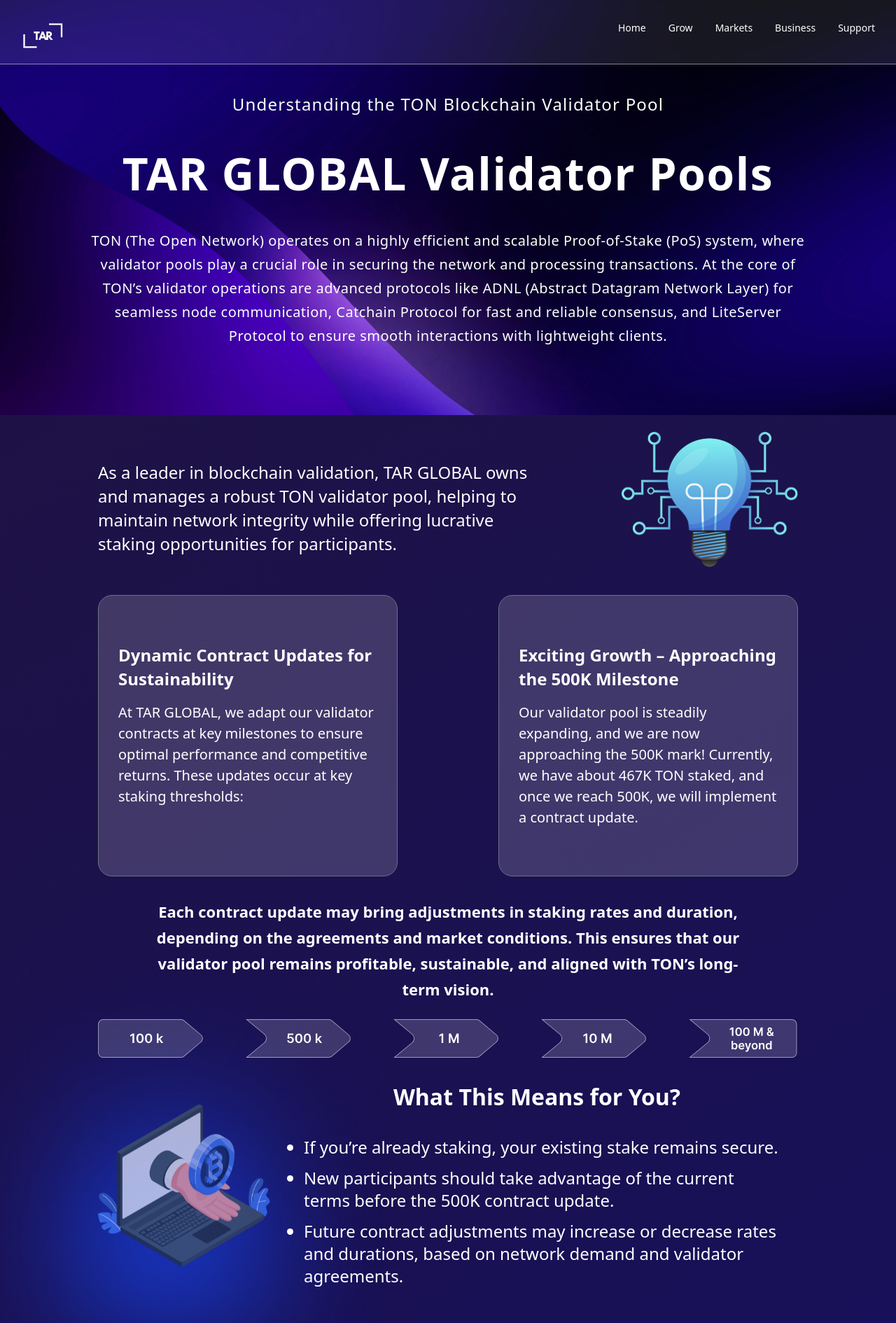
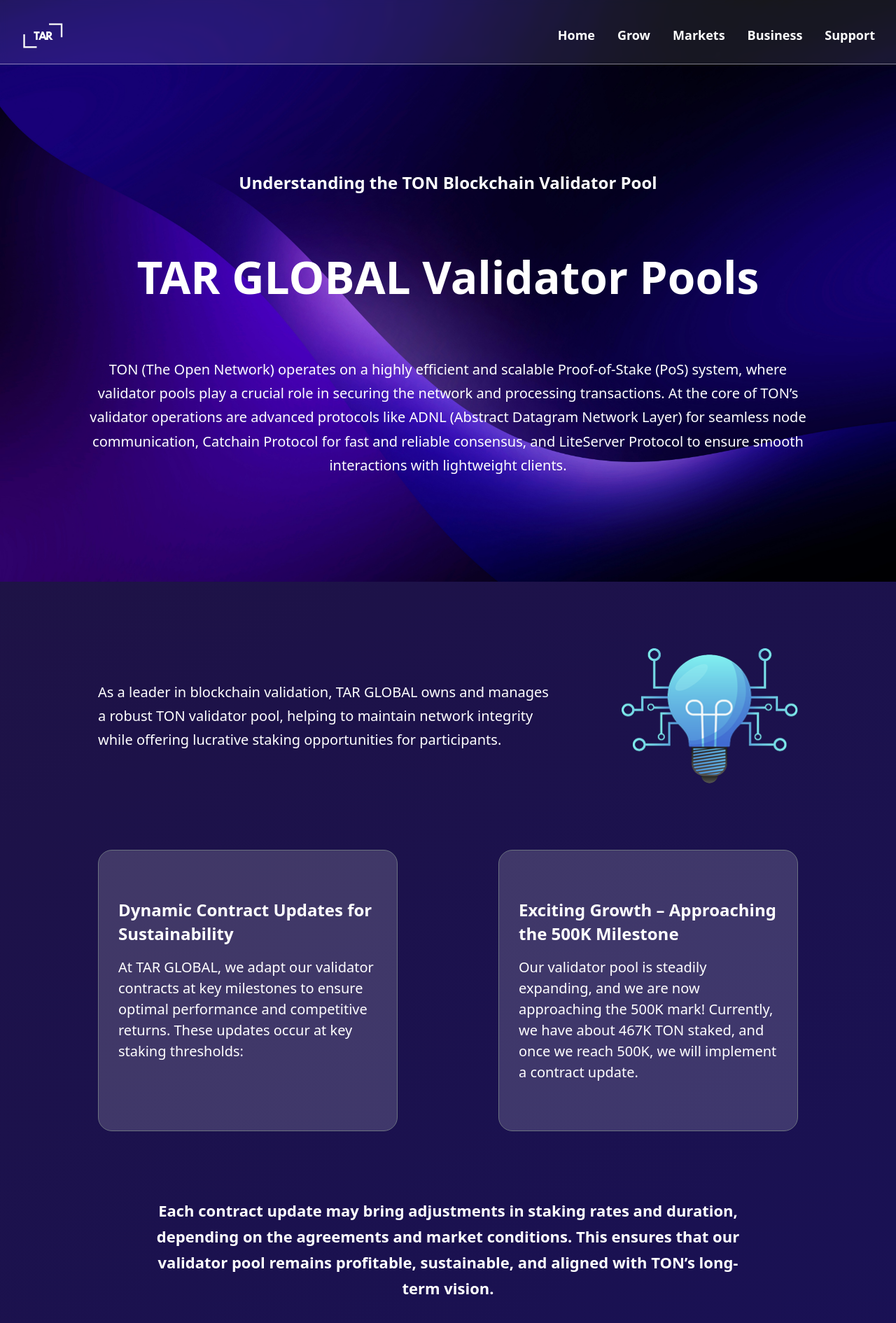
Before and after one commit to blackdevWeb3/presentation_landing, a React (Vite) app: page / in a window 1280 px wide. Shown: the top 1890 px of the page at 70% size. Built offline with nearby package versions, Linux system fonts and the light colour scheme.

Commit message:
completed
Co-authored-by: sm4rtdev <elonscottdev@gmail.com>
Co-authored-by: blackdevWeb3 <tan.haruki93@gmail.com>

```diff
--- a/src/App.tsx
+++ b/src/App.tsx
@@ -9,10 +9,16 @@
   // const [count, setCount] = useState(0);
 
   return (
-    <div className="w-full">
+    <div>
       <Header />
-      <Hero />
-      <Light />
+      <div className="w-full bg-[url(assets/main-section-bg.png)] bg-cover ">
+        <div className="w-full max-w-[1440px] m-auto md:h-[831px]">
+          <Hero />
+        </div>
+      </div>
+      <div className="w-full max-w-[1440px] m-auto">
+        <Light />
+      </div>
       <Footer />
     </div>
   );
--- a/src/components/Footer.tsx
+++ b/src/components/Footer.tsx
@@ -9,7 +9,8 @@
 
   return (
     <>
-      <div className="relative  mt-8 bg-[#FFFFFF17] border-t border-t-[#FFFFFF78] py-10 px-8">
+      <div className="relative m-auto mt-8 md:mt-[49px] bg-[#FFFFFF17] border-t border-t-[#FFFFFF78] py-10 px-8">
+        <div className="w-full max-w-[1440px] m-auto">
           <div className="flex justify-between">
             <div className="w-[51px] md:w-[75px]">
               <img src={logo} alt="logo" className="w-auto" />
@@ -24,6 +25,7 @@
             For more details or to get started, reach out to us
           </div>
         </div>
+      </div>
     </>
   );
 };
--- a/src/components/Header.tsx
+++ b/src/components/Header.tsx
@@ -8,13 +8,14 @@
   const tmp: any = useRef(null);
   const [isOpen, setIsOpen]: any = useState(0);
   return (
-    <header className="fixed top-0 w-full bg-[#FFFFFF17] border-b border-b-[#FFFFFF78] z-10 backdrop-blur-[5px] flex justify-between p-[30px] pb-[20px]">
+    <header className="fixed top-0 w-full bg-[#FFFFFF17] border-b border-b-[#FFFFFF78] backdrop-blur-[5px]">
+      <div className="flex justify-between w-full max-w-[1440px] m-auto p-[30px] pb-[20px] z-20">
         <div className=" opacity-70 md:opacity-100 w-[60px] flex justify-center items-center">
           <img className="w-full" src={logo} alt="TAR Logo" />
         </div>
         {/* Navigation */}
-      <div className="text-center">
-        <nav className="hidden md:flex text-sm justify-center gap-[32px]">
+        <div className="text-center md:flex justify-center items-center z-10">
+          <nav className="hidden md:flex justify-center items-center leading-[18px] gap-[32px] text-[18px] font-semibold">
             <a href="#" className="text-[#ffffff] hover:text-gray-300">
               Home
             </a>
@@ -39,25 +40,26 @@
             />
           </div>
         </div>
+      </div>
       <div
           className={`${
-          isOpen ? "right-0" : "-right-full"
-        } absolute  top-full w-1/2 bg-black transition duration-2000 ease-in-out`}
+            !isOpen ? "translate-x-full opacity-0" : "opacity-1"
+          } absolute  right-0 w-full bg-cs trasition-all duration-500 ease-linear `}
           ref={tmp}
         >
-        <div className="text-[1rem] text-white text-center  border-b border-b-white py-2 hover:bg-slate-700">
+          <div className="text-[1rem] text-white text-center  border-b border-b-[#FFFFFF78] py-2 hover:bg-slate-700">
             Home
           </div>
-        <div className="text-[1rem] text-white text-center  border-b border-b-white py-2 hover:bg-slate-700">
+          <div className="text-[1rem] text-white text-center  border-b border-b-[#FFFFFF78] py-2 hover:bg-slate-700">
             Grow
           </div>
-        <div className="text-[1rem] text-white text-center  border-b border-b-white py-2 hover:bg-slate-700">
+          <div className="text-[1rem] text-white text-center  border-b border-b-[#FFFFFF78] py-2 hover:bg-slate-700">
             Markets
           </div>
-        <div className="text-[1rem] text-white text-center  border-b border-b-white py-2 hover:bg-slate-700">
+          <div className="text-[1rem] text-white text-center  border-b border-b-[#FFFFFF78] py-2 hover:bg-slate-700">
             Business
           </div>
-        <div className="text-[1rem] text-white text-center  border-b border-b-white py-2 hover:bg-slate-700">
+          <div className="text-[1rem] text-white text-center  border-b border-b-[#FFFFFF78] py-2 hover:bg-slate-700">
             Support
           </div>
         </div>
--- a/src/components/Hero.tsx
+++ b/src/components/Hero.tsx
@@ -3,15 +3,15 @@
 
 const Hero: React.FC = () => {
   return (
-    <section className="w-full bg-[url(assets/main-section-bg.png)] bg-cover pt-32 pb-24 flex flex-col items-center">
-      <div className=" text-center px-8 max-w-[1090px]">
-        <div className="text-[13px] md:text-[1.5rem] md:leading-[41px] font-[500] tracking-wider text-white">
+    <section className="w-full pt-32 pb-[34px] md:pt-[240px] md:pb-[95px] flex flex-col items-center">
+      <div className="flex flex-col gap-[13px] md:gap-[60px] text-center px-8 max-w-[1090px]">
+        <div className="text-[11px] font-bold leading-[18.81px] text-white md:text-[1.5rem] md:leading-[41.04px]">
           Understanding the TON Blockchain Validator Pool
         </div>
-        <div className="text-2xl md:text-[4rem] md:leading-[110px] font-bold tracking-wide text-white mt-6">
+        <div className="text-[24px] md:text-[4rem] md:leading-[110px] font-bold leading-[41.04px] text-white ">
           TAR GLOBAL Validator Pools
         </div>
-        <div className="text-sm md:text-[1.25rem] md:tracking-wide md:leading-[34px] text-white leading-[1.8rem] font-thin mt-6">
+        <div className="text-[12px] md:text-[1.25rem] md:leading-[34.2px] text-white leading-[20.52px] font-normal ">
           TON (The Open Network) operates on a highly efficient and scalable
           Proof-of-Stake (PoS) system, where validator pools play a crucial role
           in securing the network and processing transactions. At the core of
--- a/src/components/light.tsx
+++ b/src/components/light.tsx
@@ -18,9 +18,9 @@
 } from "react-icons/pi";
 const Light: React.FC = () => {
   return (
-    <div className="w-full p-6 md:px-[140px] ">
-      <div className="flex flex-col-reverse md:flex-row justify-center md:justify-between items-center text-center">
-        <div className="text-[15px] md:text-[1.5rem] md:leading-[34px] md:text-start md:max-w-[644px] tracking-normal leading-6 mt-6">
+    <div className="w-full pt-[46px] px-[38px] md:pt-[95px] md:px-[140px] ">
+      <div className="flex flex-col-reverse gap-[35px] md:flex-row justify-center md:justify-between items-center text-center">
+        <div className="text-[15px] md:text-[20px] md:leading-[34px] md:text-start md:max-w-[644px] tracking-normal leading-6">
           As a leader in blockchain validation, TAR GLOBAL owns and manages a
           robust TON validator pool, helping to maintain network integrity while
           offering lucrative staking opportunities for participants.
@@ -29,7 +29,7 @@
           <img className="w-auto h-auto" src={lightbulb} alt="light" />
         </div>
       </div>
-      <div className="mt-10 flex flex-col md:flex-row gap-[1rem] md:gap-[9rem] justify-center">
+      <div className="mt-10 md:mt-[95px] flex flex-col md:flex-row gap-[1rem] md:gap-[9rem] justify-center">
         <div className="w-full text-sm md:text-[1.5rem] md:leading-[34px] bg-[#FFFFFF29] rounded-[20px] px-[1.5rem] md:px-[1.75rem] py-[3rem] md:py-[4.25rem] border border-gray-500 max-w-[472px]">
           <div className="font-bold">
             Dynamic Contract Updates for Sustainability
@@ -51,19 +51,19 @@
           </div>
         </div>
       </div>
-      <div className="font-bold text-center text-md mt-8 md:px-16 md:text-[22px] md:leading-[37px]">
+      <div className="font-bold text-center text-md mt-8 md:px-16 md:text-[22px] md:leading-[37px] md:mt-[95px]">
         Each contract update may bring adjustments in staking rates and
         duration, depending on the agreements and market conditions. This
         ensures that our validator pool remains profitable, sustainable, and
         aligned with TON’s long-term vision.
       </div>
-      <div className="w-full mt-6">
+      <div className="w-full mt-6 md:mt-[95px] md:mb-[95px]">
         <img src={arrow} alt="" className="w-full md:hidden" />
         <img src={arrow1} alt="" className="w-full hidden md:block" />
       </div>
       <div className="flex justify-between"></div>
-      <div className="flex flex-col justify-center items-center md:flex-row">
-        <div className="flex justify-center items-center w-[174px] md:w-[351px]">
+      <div className="flex flex-col justify-between items-center md:flex-row">
+        <div className="flex justify-center items-center w-[174px] md:w-[351px] -z-10">
           <img src={rect29} className="absolute z-[-10]" />
           <img className="w-auto h-auto mt-6 animate-pulse" src={computer} alt="light" />
         </div>
@@ -92,7 +92,7 @@
           <div className="text-[13px] leading-[23px]"></div>
         </div>
       </div>
-      <div className="text-center md:text-start mt-6">
+      <div className="md:flex flex-col gap-[26px] text-center md:text-start mt-6 md:mt-[70px]">
         <div className="font-bold md:text-[2rem] md:leading-[3.75rem] md:font-[800] ">
           Join the Future of Blockchain with TAR GLOBAL
         </div>
@@ -103,7 +103,7 @@
           exciting journey toward a decentralized future!
         </div>
       </div>
-      <div className="text-center mt-10">
+      <div className="text-center mt-10 md:mt-[201px] md:flex flex-col gap-[26px]">
         <div className="font-bold md:text-[2.25rem] md:leading-[4.5rem] md:font-[800]">
           Solana Blockchain Validator Protocols
         </div>
@@ -112,9 +112,9 @@
           transactions, operating on advanced blockchain protocols:
         </div>
       </div>
-      <div>
+      <div className="md:mt-[95px]">
         <div className="md:hidden flex overflow-auto gap-4 py-3">
-          <div className="border border-gray-600 min-w-[175px] h-[128px] rounded-[20px] p-2">
+          <div className="border bg-[#FFFFFF21] border-gray-600 min-w-[175px] h-[128px] rounded-[20px] p-2">
             <div className="font-bold text-[12px] leading-[1rem]">
               Tower BFT Consensus :
             </div>
@@ -123,7 +123,7 @@
               decision-making.
             </div>
           </div>
-          <div className="border border-gray-600 min-w-[175px] h-[128px] rounded-[20px] p-2">
+          <div className="border bg-[#FFFFFF21] border-gray-600 min-w-[175px] h-[128px] rounded-[20px] p-2">
             <div className="font-bold text-[12px] leading-[1rem]">
               Gossip Protocol :
             </div>
@@ -131,7 +131,7 @@
               Allows validators to share updates across the network rapidly.
             </div>
           </div>
-          <div className="border border-gray-600 min-w-[175px] h-[128px] rounded-[20px] p-2">
+          <div className="border bg-[#FFFFFF21] border-gray-600 min-w-[175px] h-[128px] rounded-[20px] p-2">
             <div className="font-bold text-[12px] leading-[1rem]">
               Gulf Stream Protocol :
             </div>
@@ -140,7 +140,7 @@
               processing.
             </div>
           </div>
-          <div className="border border-gray-600 min-w-[175px] h-[128px] rounded-[20px] p-2">
+          <div className="border bg-[#FFFFFF21] border-gray-600 min-w-[175px] h-[128px] rounded-[20px] p-2">
             <div className="font-bold text-[12px] leading-[1rem]">
               Proof-of-History (PoH) :
             </div>
@@ -149,7 +149,7 @@
               latency.
             </div>
           </div>
-          <div className="border border-gray-600 min-w-[175px] h-[128px] rounded-[20px] p-2">
+          <div className="border bg-[#FFFFFF21] border-gray-600 min-w-[175px] h-[128px] rounded-[20px] p-2">
             <div className="font-bold text-[12px] leading-[1rem]">
               Turbine Protocol :
             </div>
@@ -162,7 +162,7 @@
         <div>
           <div className="hidden md:block">
             <div className="flex gap-[44px]">
-              <div className="border border-gray-600 w-1/2 rounded-[20px] text-[1.5rem] leading-[41px] px-7 py-8">
+              <div className="border bg-[#FFFFFF21] border-gray-600 w-1/2 rounded-[20px] text-[1.5rem] leading-[41px] px-7 py-8 ">
                 <div className="font-bold text-[24px] leading-[41px]">
                   Tower BFT Consensus :
                 </div>
@@ -171,7 +171,7 @@
                   decision-making.
                 </div>
               </div>
-              <div className="border border-gray-600 w-1/2 rounded-[20px] text-[1.5rem] leading-[41px] px-7 py-8">
+              <div className="border bg-[#FFFFFF21] border-gray-600 w-1/2 rounded-[20px] text-[1.5rem] leading-[41px] px-7 py-8">
                 <div className="font-bold text-[24px] leading-[41px]">
                   Gossip Protocol :
                 </div>
@@ -180,8 +180,8 @@
                 </div>
               </div>
             </div>
-            <div className="flex gap-[51px] mt-6">
-              <div className="border border-gray-600 rounded-[20px] px-7 py-8">
+            <div className="flex gap-[51px] mt-[30px]">
+              <div className="border bg-[#FFFFFF21] border-gray-600 rounded-[20px] px-7 py-8">
                 <div className="font-bold text-[26px] leading-[45px]">
                   Gulf Stream Protocol :
                 </div>
@@ -190,7 +190,7 @@
                   processing.
                 </div>
               </div>
-              <div className="border border-gray-600 rounded-[20px] px-7 py-8">
+              <div className="border bg-[#FFFFFF21] border-gray-600 rounded-[20px] px-7 py-8">
                 <div className="font-bold text-[26px] leading-[45px]">
                   Proof-of-History (PoH) :
                 </div>
@@ -199,7 +199,7 @@
                   reducing latency.
                 </div>
               </div>
-              <div className="border border-gray-600 rounded-[20px] px-7 py-8">
+              <div className="border bg-[#FFFFFF21] border-gray-600 rounded-[20px] px-7 py-8">
                 <div className="font-bold text-[26px] leading-[45px]">
                   Turbine Protocol :
                 </div>
@@ -213,7 +213,7 @@
         </div>
       </div>
       <div className="flex flex-col items-center px-2">
-        <div className="text-center md:text-start mt-6">
+        <div className="text-center md:text-start mt-6 md:mt-[95px]">
           <div className="font-bold text-[15px] leading-[26px] md:text-[2rem] md:leading-[3.75rem] md:font-[800] ">
             Join the Future of Blockchain with TAR GLOBAL
           </div>
@@ -225,8 +225,8 @@
         </div>
       </div>
 
-      <div className="w-full flex flex-col items-center md:gap-4 md:flex-row md:mt-20 justify-center relative">
-        <div className="relative">
+      <div className="w-full flex flex-col items-center md:gap-4 md:flex-row justify-between relative md:mt-[115px] -z-10">
+        <div className="relative z-[-10]">
           <div className="absolute bottom-[2.8rem] left-[19px] md:left-[25px] -z-100">
             <div className="hidden md:block w-[2px] h-[50px] bg-white"></div>
             <div className="hidden md:block w-[2px] h-[50px] bg-white"></div>
@@ -280,7 +280,7 @@
           <img className="w-auto animate-bounce" src={float1} alt="float" />
         </div>
       </div>
-      <div className="mt-10">
+      <div className="md:flex flex-col gap-[20px] mt-10 md:mt-[95px]">
         <div className="font-bold md:text-[2.25rem] md:text-center md:leading-[4.5rem] md:font-[800]">
           Why Join the Alpha Pool?
         </div>
@@ -314,8 +314,8 @@
             </div>
           </div>
         </div>
-        <div className="flex flex-col justify-center items-center md:flex-row">
-          <div className="flex justify-center items-center w-[174px] md:w-[262px]">
+        <div className="flex flex-col justify-center items-center md:flex-row md:mt-[95px]">
+          <div className="flex justify-center items-center w-[174px] md:w-[262px] -z-10">
             <img src={rect29} className="absolute z-[-10]"></img>
             <img className="w-auto h-auto mt-6 animate-bounce" src={float} alt="light" />
           </div>
@@ -339,7 +339,7 @@
             </div>
           </div>
         </div>
-        <div className="text-center mt-10">
+        <div className="text-center mt-10 md:mt-[95px]">
           <div className="font-bold md:text-[2.25rem] md:leading-[4.5rem] md:font-[800]">
             The Future of the Alpha Pool
           </div>
--- a/tailwind.config.js
+++ b/tailwind.config.js
@@ -4,9 +4,12 @@
   content: ["./index.html", "./src/**/*.{js,ts,jsx,tsx}"],
   theme: {
     extend: {
+
       backgroundImage: {
-        cs: "linear-gradient(90deg, #def4a2 30%, #88e5c8 70%)",
+        cs: "linear-gradient(135deg, #201340 4%, #0D0D78 60%)",
+        cg: "linear-gradient(135deg, #000000 44%, #080530 77%, #080b5e 100%)",
       },
+
       width: {
         xs: "290px",
       },
```
Lines whose indentation alone changed are shown as unchanged.
